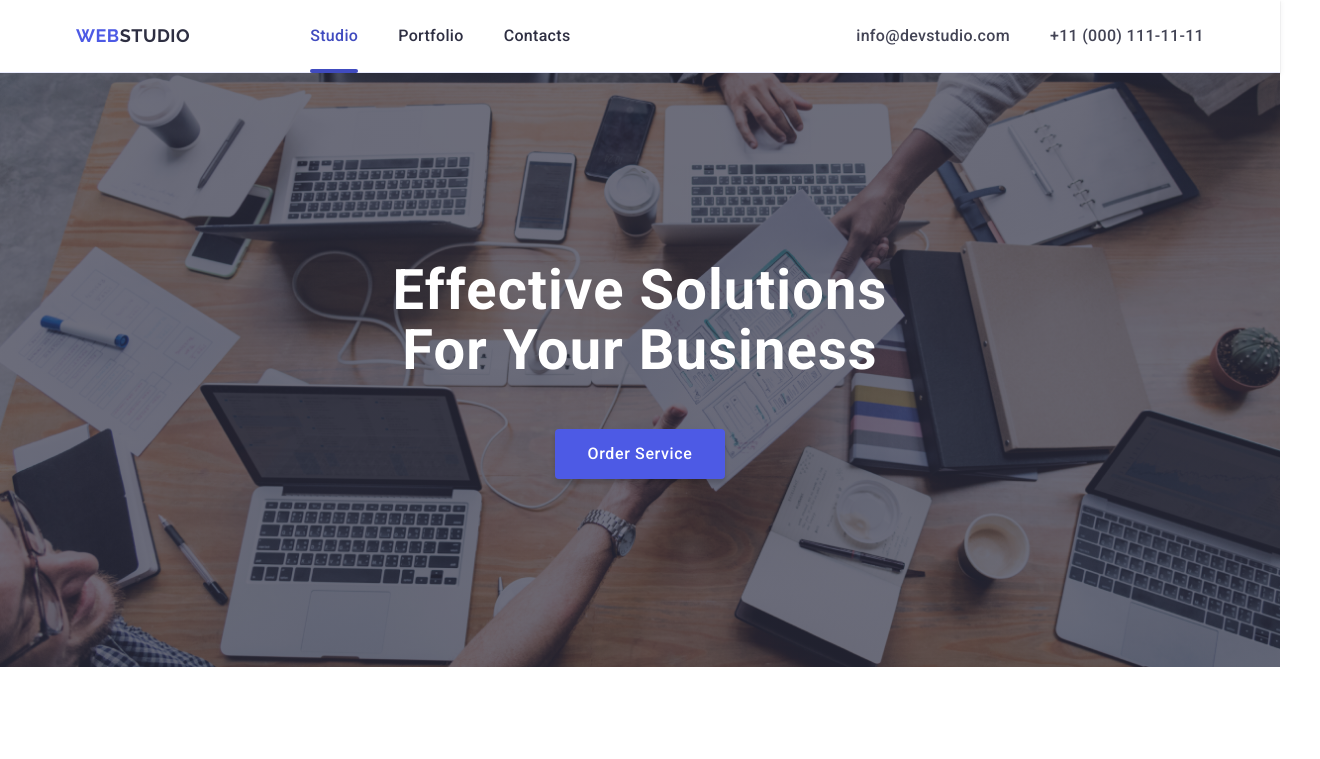
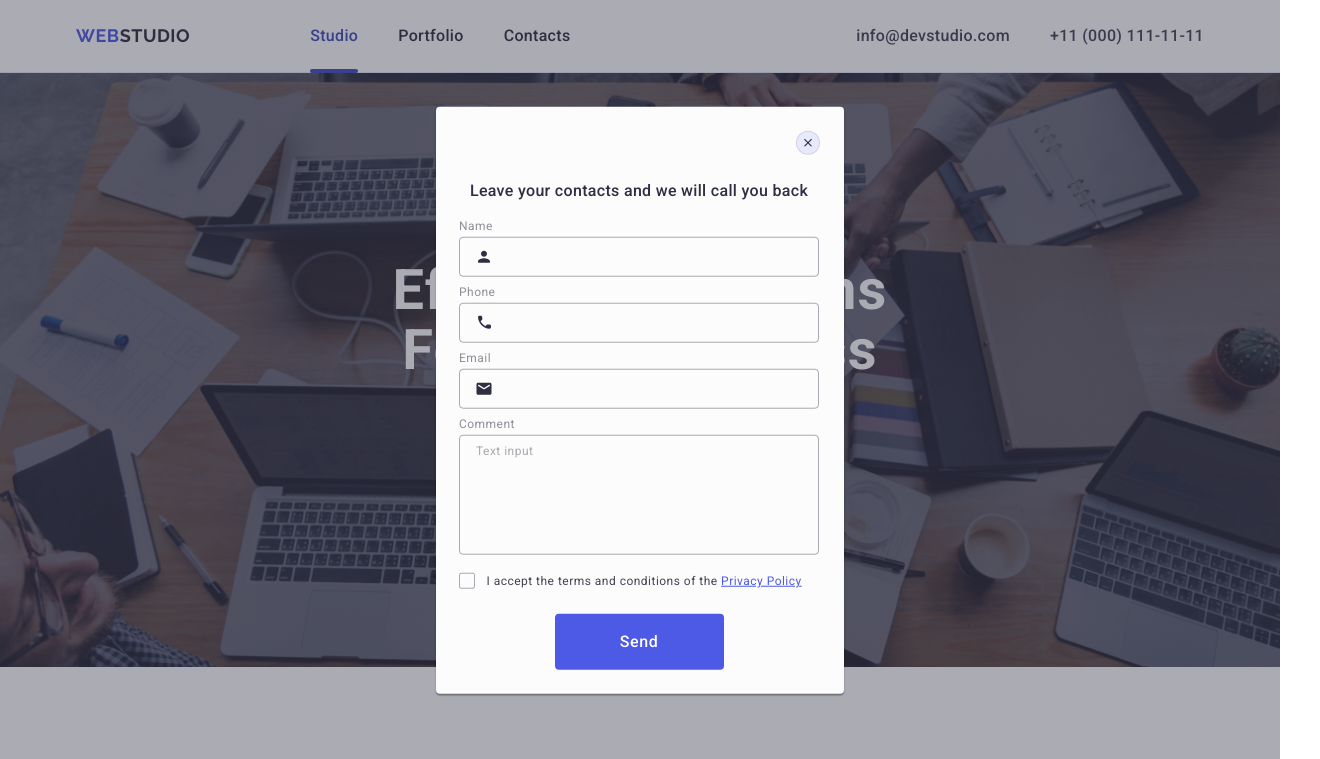
Before and after one commit to butavat/goit-markup-hw-06, a plain HTML site: page index.html in a window 1280 px wide. Shown: the top 759 px of the page, 1320 px wide, since content can reach past the window. Drawn offline with nearby package versions, Linux system fonts and the light colour scheme.

Commit message:
add modal window

```diff
--- a/css/index.css
+++ b/css/index.css
@@ -13,3 +13,4 @@
 @import './layout/team.css';
 @import './layout/portfolio.css';
 @import './layout/footer.css';
+@import "./layout/modal.css";
--- a/css/layout/footer.css
+++ b/css/layout/footer.css
@@ -179,12 +179,7 @@
         gap: 0;
         flex-wrap: nowrap;
         flex-direction: row;
-        margin-top: 0px;
-        margin-left: 156px;
-        margin-bottom: 0px;
-        margin-right: 159px;
-        padding-top: 100px;
-        padding-bottom: 100px;
+       width: 1158px;
 
          }
          .footer-slogan {
@@ -194,133 +189,3 @@
             margin-right: 80px;
           }
         }
-
-
-
-
-
-
-
-/*.footer-section {
-    display: flex;
-    background: #2e2f42;
-    padding-top: 100px;
-    padding-bottom: 100px;
-  }
-
-  .footer-container {
-    display: flex;
-    align-items: baseline;
-  }
-
-  .logo-box {
-    margin-right: 120px;
-  }
-
-  .link-futer {
-    display: inline-block;
-    margin-bottom: 16px;
-  }
-
-  .secondary-color-text {
-    color: #f4f4fd;
-    font-family: "Raleway", sans-serif;
-    font-size: 18px;
-    font-weight: 700;
-    line-height: 1.17;
-    letter-spacing: 0.03em;
-    text-transform: uppercase;
-  }
-
-  .footer-slogan {
-    color: #f4f4fd;
-    font-size: 16px;
-    line-height: 1.5;
-    letter-spacing: 0.02em;
-    max-width: 264px;
-  }
-
-  .social-name {
-    color: #ffffff;
-    font-size: 16px;
-    font-weight: 500;
-    line-height: 1.5;
-    letter-spacing: 0.02em;
-    margin-bottom: 16px;
-  }
-
-  .card-box-icons-footer {
-    display: flex;
-    justify-content: center;
-    align-items: center;
-    gap: 16px;
-  }
-
-  .list-footer:hover,
-  .list-footer:focus {
-    background-color: #31d0aa;
-  }
-
-  .footer-form-section {
-    margin-left: auto;
-    flex-direction: column;
-    }
-
-  .footer-form-description {
-    color: #ffffff;
-    font-size: 16px;
-    font-weight: 500;
-    line-height: 1.5;
-    letter-spacing: 0.02em;
-    margin-bottom: 16px;
-    padding: 0;
-  }
-
-  .footer-form {
-    display: flex;
-    gap: 24px;
-  }
-
-  .footer-form-input {
-    display: flex;
-    color: #ffffff;
-    font-size: 12px;
-    font-weight: 400;
-    line-height: 1.5;
-    letter-spacing: 0.04em;
-    width: 264px;
-    height: 40px;
-    margin: 0;
-    padding: 8px 16px;
-    background-color: #2e2f42;
-    border-radius: 4px;
-    border: 1px solid var(--WHITE, #fff);
-    background-color: transparent;
-    filter: drop-shadow(0px 4px 4px rgba(0, 0, 0, 0.15));
-  }
-
-  .footer-form-button {
-    display: flex;
-    color: #ffffff;
-    text-align: center;
-    font-size: 16px;
-    font-weight: 500;
-    line-height: 1.5;
-    letter-spacing: 0.04em;
-    min-width: 165px;
-    height: 40px;
-    cursor: pointer;
-    padding: 8px 24px;
-    justify-content: center;
-    align-items: center;
-    gap: 16px;
-    border-radius: 4px;
-    background: #4d5ae5;
-    border: none;
-  }
-
-  .footer-btn-icon {
-    fill: #f4f4fd;
-    line-height: 0;
-    margin-left: 16px;
-  }
--- /dev/null
+++ b/css/layout/modal.css
@@ -0,0 +1,275 @@
+/*============BACKDROP==========*/
+.backdrop {
+    position: fixed;
+    top: 0;
+    left: 0;
+    z-index: 999999999;
+    width: 100%;
+    height: 100%;
+    background-color: rgba(46, 47, 66, 0.4);
+    opacity: 1;
+    visibility: hidden;
+    pointer-events: auto;
+      transition: opacity 250ms cubic-bezier(0.4, 0, 0.2, 1),
+      visibility 250ms cubic-bezier(0.4, 0, 0.2, 1);
+  }
+
+  .backdrop.is-open {
+    opacity: 01;
+    visibility: visible;
+    pointer-events: auto;
+  }
+
+  /*============/BACKDROP==========*/
+
+/*============MODAL WINDOW==========*/
+.modal {
+  position: absolute;
+  top: 50%;
+  left: 50%;
+  transform: translate(-50%, -50%);
+  width: 288px;
+  min-height: 623px;
+  padding: 72px 16px 24px 16px;
+    border-radius: 4px;
+    transform: translate(-50%, -50%);
+  background-color: #fcfcfc;
+  transition: transform 250ms cubic-bezier(0.4, 0, 0.2, 1);
+  box-shadow: 0px 1px 1px rgba(0, 0, 0, 0.14), 0px 1px 3px rgba(0, 0, 0, 0.12),
+    0px 2px 1px rgba(0, 0, 0, 0.2);
+}
+
+.close-btn {
+    position: absolute;
+    display: flex;
+    fill: #2e2f42;
+    align-items: center;
+    justify-content: center;
+    top: 24px;
+    right: 24px;
+    width: 24px;
+    height: 24px;
+    line-height: 0;
+    background-color: #e7e9fc;
+    border: 1px solid rgba(0, 0, 0, 0.1);
+    border-radius: 50%;
+    cursor: pointer;
+      padding: 0;
+      transition:  background-color 250ms cubic-bezier(0.4, 0, 0.2, 1), border 250ms cubic-bezier(0.4, 0, 0.2, 1);
+  }
+
+  .close-btn:hover,
+.close-btn:focus {
+  background-color: #404bbf;
+  border: none;
+  fill: #ffffff;
+}
+
+.close-btn-icon {
+      transition: fill 250ms cubic-bezier(0.4, 0, 0.2, 1);
+  }
+
+  .close-btn-icon:hover,
+.close-btn-icon:focus {
+  fill: #ffffff;
+}
+
+/*============/MODAL WINDOW==========*/
+
+/*============MODAL FORM==========*/
+.customers-form-description {
+  color: #2e2f42;
+  text-align: center;
+  font-size: 16px;
+  font-weight: 500;
+  line-height: 1.5;
+  letter-spacing: 0.02em;
+  margin-bottom: 16px;
+}
+
+.customers-contacts-form {
+    display: flex;
+  flex-direction: column;
+}
+
+.customers-form-wrapper {
+    display: flex;
+  flex-direction: column;
+  margin-bottom: 8px;
+}
+
+.customers-form-label {
+    color: #8e8f99;
+    font-size: 12px;
+  font-weight: 400;
+  line-height: 1.17;
+  letter-spacing: 0.04em;
+  margin-bottom: 4px;
+}
+
+.customers-form-input-wrapper {
+    position: relative;
+}
+
+.customers-form-input {
+    min-width: 256px;
+  outline: transparent;
+  background-color: transparent;
+  height: 40px;
+  padding: 8px 16px 8px 38px;
+  border-radius: 4px;
+  border: 1px solid rgba(46, 47, 66, 0.4);
+  transition: border-color 250ms cubic-bezier(0.4, 0, 0.2, 1);
+}
+
+.customers-form-icon {
+    position: absolute;
+  top: 50%;
+  left: 16px;
+  transform: translateY(-50%);
+  fill: #2e2f42;
+  transition: fill 250ms cubic-bezier(0.4, 0, 0.2, 1);
+}
+
+.comment-customers-form-wrapper {
+    margin-bottom: 16px;
+}
+
+.customers-comment {
+      height: 120px;
+    color:  rgba(46, 47, 66, 0.4);
+    font-size: 12px;
+    font-weight: 400;
+    line-height: 1.17;
+    letter-spacing: 0.04em;
+    padding-top: 8px;
+    padding-right: 16px;
+    padding-bottom: 8px;
+    padding-left: 16px;
+    border-radius: 4px;
+    border: 1px solid rgba(46, 47, 66, 0.4);
+    resize: none;
+    background-color: transparent;
+    transition: border-color 250ms cubic-bezier(0.4, 0, 0.2, 1);
+    outline: transparent;
+}
+
+.customers-form-checkbox-wrapper {
+    margin-top: 0;
+    margin-bottom: 24px;
+}
+
+.customers-form-checkbox {
+    position: absolute;
+  width: 1px;
+  height: 1px;
+  margin: -1px;
+  border: 0;
+  padding: 0;
+  white-space: nowrap;
+  clip-path: inset(100%);
+  clip: rect(0 0 0 0);
+  overflow: hidden;
+}
+
+.customers-form-checkbox-label {
+    color: var #8e8f99;
+    font-size: 12px;
+    font-weight: 400;
+    line-height: 1.17;
+    letter-spacing: 0.04em;
+}
+
+.customers-form-own-checkbox {
+    display: inline-block;
+    text-align: center;
+  width: 16px;
+  height: 16px;
+  border-radius: 2px;
+  border: 1px solid rgba(46, 47, 66, 0.4);
+  cursor: pointer;
+  fill: transparent;
+  margin-right: 8px;
+  transition: background-color 250ms cubic-bezier(0.4, 0, 0.2, 1), border 250ms cubic-bezier(0.4, 0, 0.2, 1), fill 250ms cubic-bezier(0.4, 0, 0.2, 1);
+}
+
+.customers-form-privacy-link {
+color: #4d5ae5;
+font-size: 12px;
+font-weight: 400;
+line-height: 1.17;
+letter-spacing: 0.04em;
+text-decoration-line: underline;
+}
+
+.customers-form-submit {
+    display: block;
+    min-width: 169px;
+    height: 56px;
+    font-size: 16px;
+    font-weight: 500;
+    line-height: 1.5;
+    letter-spacing: 0.04em;
+    padding: 16px 32px;
+    margin-left: auto;
+    margin-right: auto;
+    color: #ffffff;
+    background-color: #4d5ae5;
+    border-radius: 4px;
+    border: none;
+    cursor: pointer;
+    transition: background-color 250ms cubic-bezier(0.4, 0, 0.2, 1);
+}
+
+
+  .customers-form-checkbox:checked
+  + .customers-form-checkbox-label
+  > .customers-form-own-checkbox {
+  background-color: var(--accent-color);
+  fill: #f4f4fd;
+  border: none;
+}
+
+.customers-form-checkbox:focus
+  + .customers-form-checkbox-label
+  > .customers-form-own-checkbox {
+  outline: 2px solid rgba (0, 0, 255, 0.5);
+}
+
+  /*===========MEDIA=================*/
+
+
+@media screen and (min-width: 768px) {
+    .modal {
+        width: 408px;
+    min-height: 584px;
+    padding: 72px 25px 24px 23px;
+      }
+      .customers-form-input {
+        width: 100%;
+      }
+}
+
+@media screen and (min-width: 1158px) {
+    .customers-form-input:hover,
+    .customers-form-input:focus,
+    .customers-comment:hover,
+    .customers-comment:focus {
+        border: 1px solid #4d5ae5;
+      }
+
+      .customers-form-input:focus + .customers-form-icon {
+        fill: #4d5ae5;
+      }
+
+      .customers-comment::placeholder {
+        color:  rgba(46, 47, 66, 0.4);
+      }
+
+      .customers-comment:hover,
+      .customers-comment:focus {
+        border-color: #4d5ae5;
+      }
+
+
+}
--- a/css/styles.css
+++ b/css/styles.css
@@ -37,7 +37,7 @@
 /*===========/FOOTER===============*/
 
 /*============BACKDROP==========*/
-.backdrop {
+/*.backdrop {
   position: fixed;
   top: 0;
   left: 0;
@@ -63,7 +63,7 @@
 /*============/BACKDROP==========*/
 
 /*============MODAL WINDOW==========*/
-.modal {
+/*.modal {
   position: absolute;
   top: 50%;
   left: 50%;
@@ -102,6 +102,7 @@
   background-color: #404bbf;
   border: none;
   fill: #ffffff;
+
 }
 
 .close-btn-icon {
@@ -118,7 +119,7 @@
 /*============/MODAL WINDOW==========*/
 
 /*============MODAL FORM==========*/
-.customers-form-description {
+/*.customers-form-description {
   color: #2e2f42;
   text-align: center;
   font-size: 16px;
--- a/index.html
+++ b/index.html
@@ -529,7 +529,7 @@
     </footer>
 
     <!--BACKDROP WITH MODAL WINDOW-->
-   <!-- <div class="backdrop is-open">
+   <div class="backdrop is-open">
         <div class="modal">
             <button class="close-btn" type="button">
                 <svg class="close-btn-icon" width="8" height="8">
@@ -591,10 +591,10 @@
                 <button class="customers-form-submit" type="submit">Send</button>
             </form>
         </div>
-    </div>-->
+    </div>
 
 <!--MOBILE MENU-->
-<div class="mobile-menu">
+<div class="mobile-menu is-open">
     <button class="mobile-menu-close-btn" type="button">
     <svg class="close-btn-icon" width="8" height="8">
         <use href="./images/icons.svg#icon-close"></use>
```
Also changed, not shown: css/layout/portfolio.css (+0 -84 lines).
